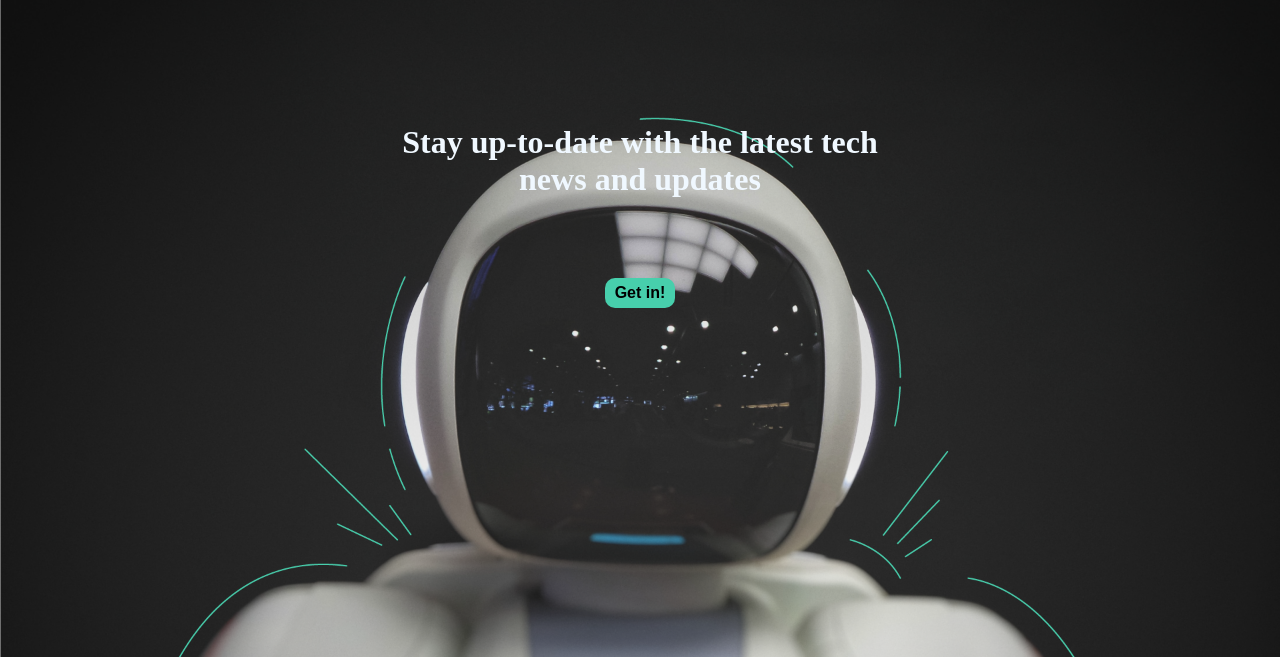
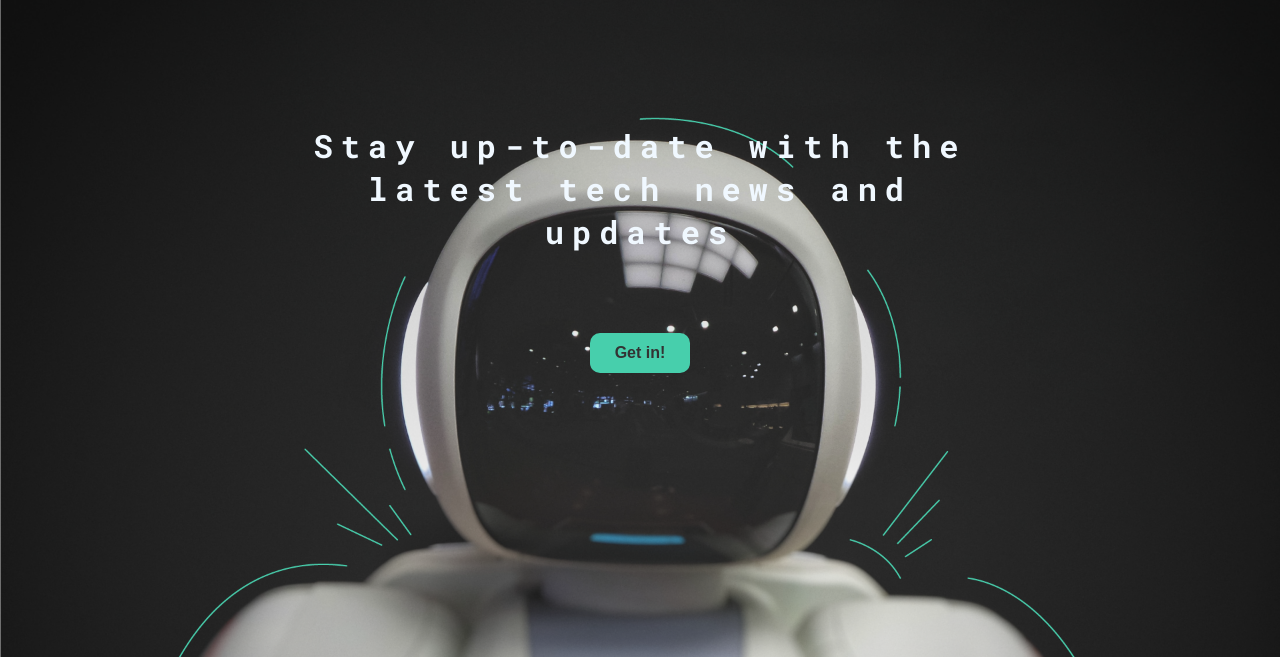
Before and after one commit to scastro5/Personal-Blog, a plain HTML site: page blog/index.html in a window 1280 px wide. Shown: the part 143-800 px from the top of the page. Drawn offline with Linux system fonts and the light colour scheme.

Commit message:
added final details to the main page, added fonts

```diff
--- a/blog/css/main.css
+++ b/blog/css/main.css
@@ -1,4 +1,7 @@
+@import url("https://fonts.googleapis.com/css2?family=Roboto+Mono:wght@400;500;700&family=Roboto+Slab:wght@400;700&family=Roboto:wght@400;500;700;900&display=swap");
+
 body {
+	font-family: 'Roboto Mono', monospace;
 	margin: 0;
 	padding: 0;
 	position: fixed;
@@ -13,18 +16,21 @@ a {
 	display: inline;
 	color: #333;
 }
+
 header {
 	width: 100%;
 	height: 140px;
 	display: grid;
 	grid-template-rows: 1fr 1fr;
 }
+
 header .header-icons-container {
 	width: 100%;
 	height: 50px;
 	display: grid;
 	background-color: #47cfac;
 }
+
 header .header-icons-container .icons {
 	width: 300px;
 	height: auto;
@@ -35,62 +41,82 @@ header .header-icons-container .icons {
 	justify-self: end;
 	margin-right: 50px;
 }
+
 header .icons span {
 	color: white;
 }
+
 nav {
 	display: grid;
 	grid-template-columns: 1fr 1fr;
 	height: 90px;
 }
+
 nav .nav-logo-container {
 	margin-left: 50px;
 }
+
 nav .nav-logo-container img {
 	width: 200px;
 	margin-top: 20px;
 }
+
 nav .profile-link {
 	display: flex;
 	align-items: center;
 	justify-content: flex-end;
 	margin-right: 50px;
 }
+
 nav .profile-link a {
 	color: #333;
 	border-bottom: 1px solid #333;
 	font-weight: 500;
 }
+
 .hero-container {
 	position: relative;
 }
+
 .hero-container .cover-img {
 	width: 100%;
 	height: auto;
 }
+
 .hero-container .title-container {
-    width: 500px;
+	width: 700px;
 	position: absolute;
 	top: 100px;
 	left: 0;
 	right: 0;
-    margin:  0 auto;
+	margin: 0 auto;
 }
+
 .title-container {
 	text-align: center;
 }
+
 .title-container h1 {
-    font-weight: bolder;
+	font-family: 'Roboto Mono', monospace;
+	font-weight: 700;
 	font-size: 32px;
+	letter-spacing: 8px;
 	color: aliceblue;
 	margin-bottom: 80px;
 }
+
 .title-container button {
+	width: 100px;
+	height: 40px;
 	border: none;
 	background-color: #47cfac;
 	font-weight: bold;
 	font-size: 16px;
-    padding: 6px 10px;
 	border-radius: 10px;
 	cursor: pointer;
 }
+
+.title-container button:hover {
+	background-color: #55f0c9;
+	transform: scale(1.1);
+}
--- a/blog/index.html
+++ b/blog/index.html
@@ -35,7 +35,9 @@
 			<img class="cover-img" src="assets/img/Cover.png" alt="">
 			<div class="title-container">
 				<h1>Stay up-to-date with the latest tech news and updates</h1>
-				<button>Get in!</button>
+				<button>
+					<a href="blogs.html">Get in!</a>
+				</button>
 			</div>
 		</section>
 	</main>
```
Lines whose indentation alone changed are shown as unchanged.
